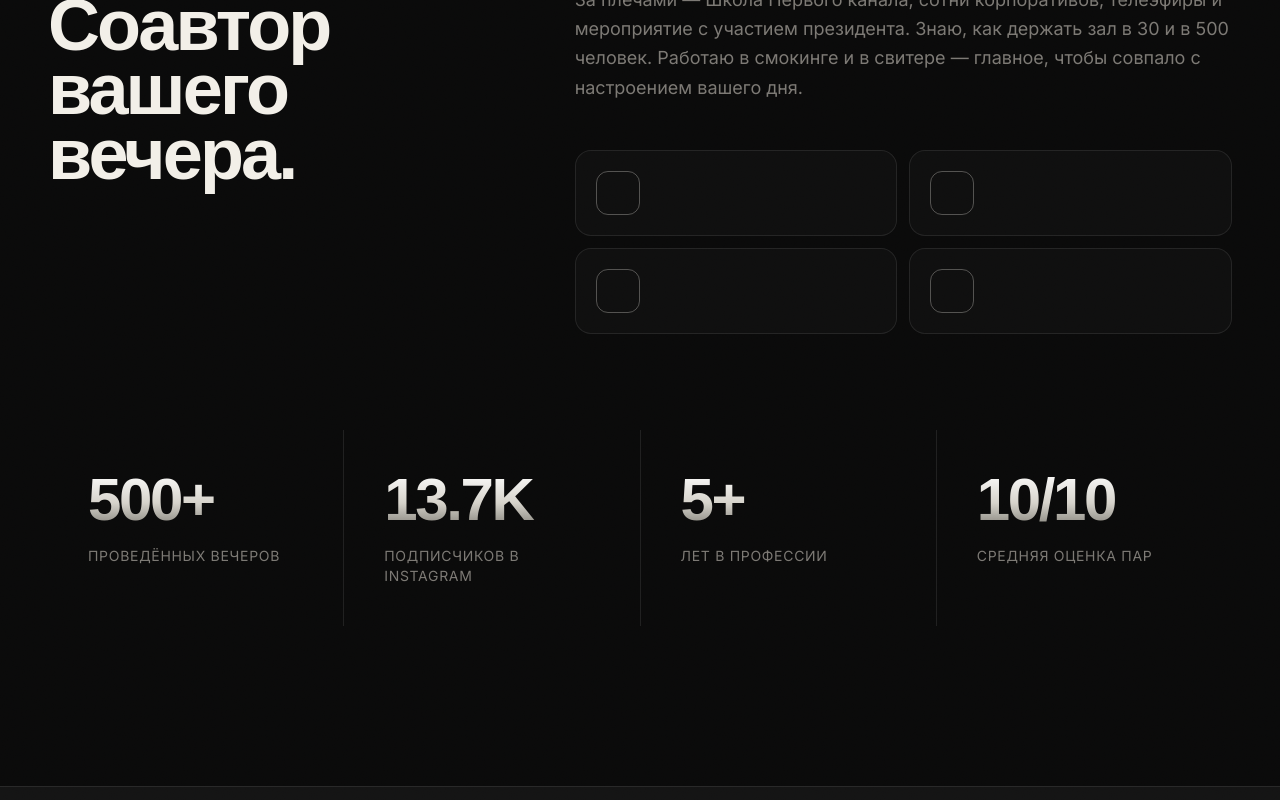
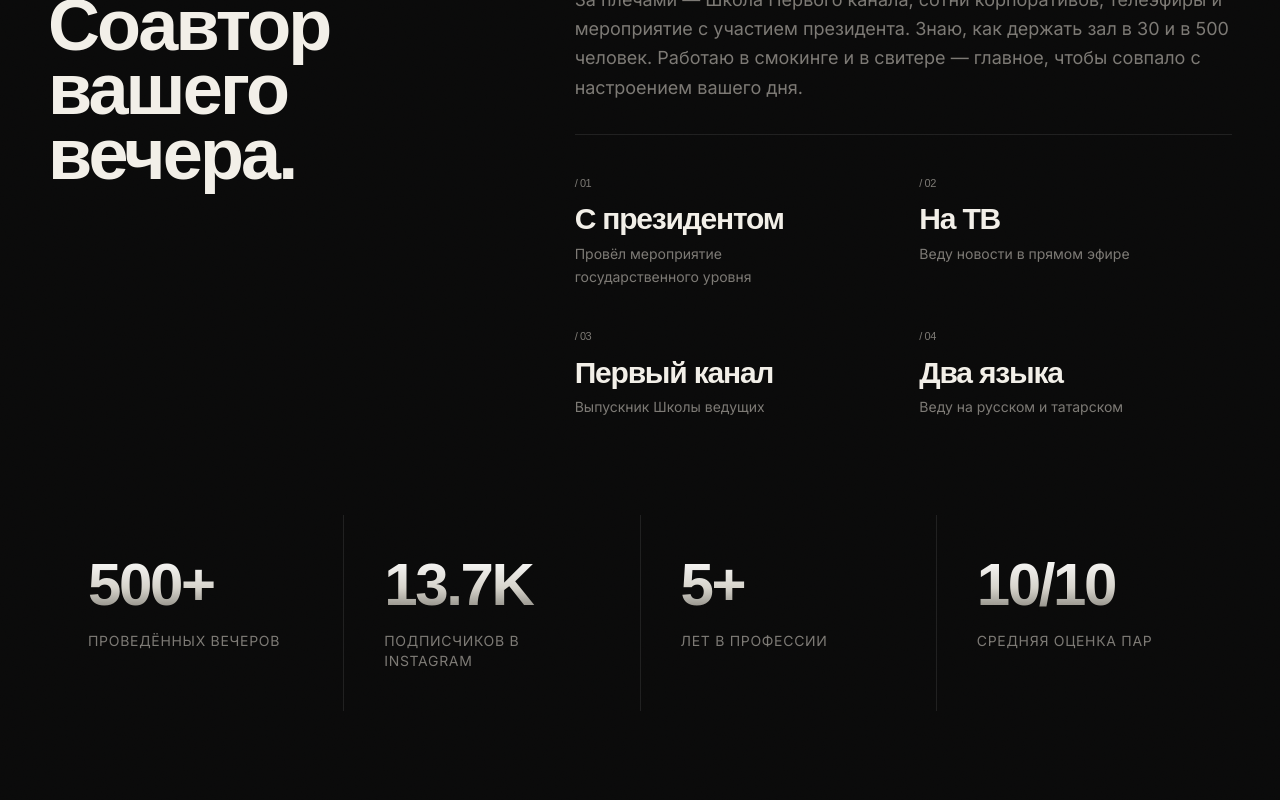
Before and after one commit to ueeet/farhad, a Next.js app: page / in a window 1280 px wide. Shown: the part 5300-6100 px from the top of the page. Built offline with nearby package versions, Linux system fonts and the light colour scheme; a web font is replaced by a local one.

Commit message:
auto: update

```diff
--- a/src/components/About.tsx
+++ b/src/components/About.tsx
@@ -89,22 +89,17 @@ export function About() {
               совпало с настроением вашего дня.
             </p>
 
-            <div className="facts-grid grid grid-cols-1 sm:grid-cols-2 gap-3 pt-4">
-              {facts.map((f) => (
-                <div
-                  key={f.text}
-                  className="fact-card group relative flex items-start gap-4 p-5 rounded-2xl border border-line bg-bg-card/40 hover:border-gold/60 hover:bg-bg-card transition-all"
-                >
-                  <span className="shrink-0 w-11 h-11 rounded-xl border border-gold/30 flex items-center justify-center text-gold group-hover:bg-gold/10 group-hover:border-gold/70 transition-colors">
-                    {f.icon}
-                  </span>
-                  <div className="flex-1 min-w-0">
-                    <div className="text-[10px] uppercase tracking-[0.25em] text-gold/70 mb-1.5">
-                      {f.tag}
-                    </div>
-                    <div className="text-sm lg:text-[15px] text-text leading-snug">
-                      {f.text}
-                    </div>
+            <div className="facts-grid grid grid-cols-2 gap-x-8 gap-y-10 pt-10 mt-2 border-t border-line">
+              {facts.map((f, i) => (
+                <div key={f.headline} className="fact-card">
+                  <div className="font-display text-[11px] tabular text-text-muted mb-3 tracking-[0.2em]">
+                    / 0{i + 1}
+                  </div>
+                  <div className="font-display font-black text-2xl lg:text-3xl text-text leading-[1.05] tracking-[-0.02em] mb-2 balance">
+                    {f.headline}
+                  </div>
+                  <div className="text-sm text-text-muted leading-relaxed pretty">
+                    {f.sub}
                   </div>
                 </div>
               ))}
```
